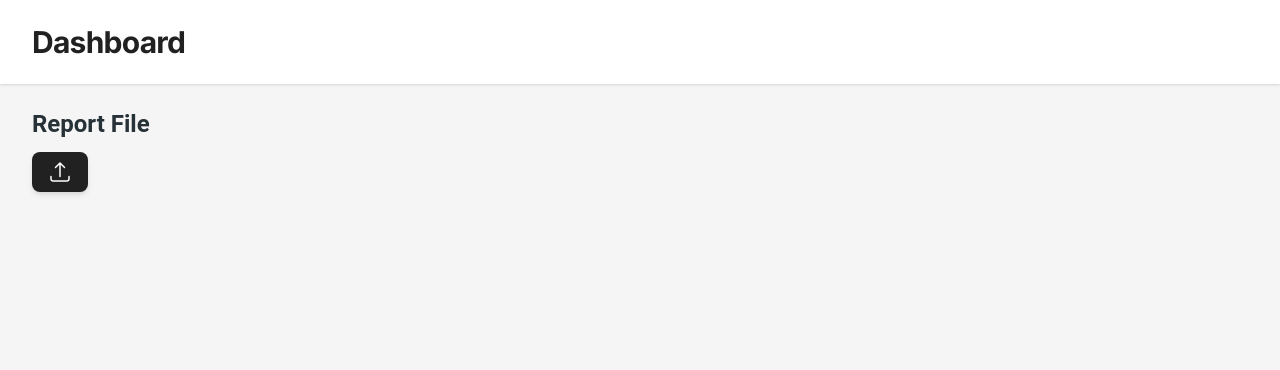
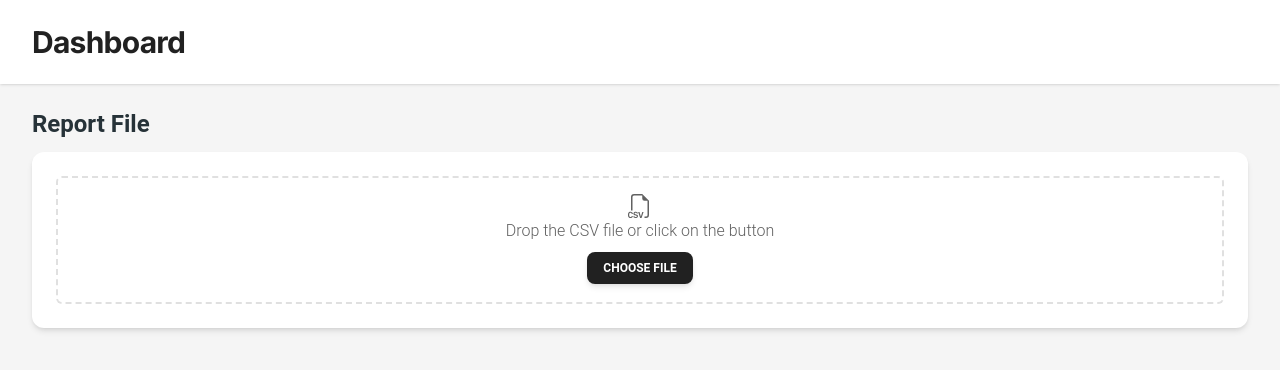
Before and after one commit to caminoezequiel/payo_dashboard, a Next.js app: page / in a window 1280 px wide. Shown: the top 370 px of the page. Built offline with nearby package versions, Linux system fonts and the light colour scheme.

Commit message:
adds drag & drop file upload

```diff
--- a/src/app/page.tsx
+++ b/src/app/page.tsx
@@ -15,7 +15,7 @@ export default function Dashboard() {
   };
   return (
     <div>
-      <Uploader id='reportFile' accept='.csv' onFileLoad={onFileLoad} />
+      <Uploader id='reportFile' extension='csv' onFileLoad={onFileLoad} />
       {report && <StatisticsCard report={report} />}
       {report && <StatisticsChart report={report} />}
       {report && <TransactionList report={report} />}
--- a/src/widgets/input-file.tsx
+++ b/src/widgets/input-file.tsx
@@ -1,17 +1,57 @@
-import { LegacyRef, useRef } from 'react';
-import { ArrowUpTrayIcon } from '@heroicons/react/24/solid';
-import { Button } from '@/ui-kit';
+import { LegacyRef, useRef, useState } from 'react';
+import { Button, Typography } from '@/ui-kit';
+import { BsFiletypeCsv } from 'react-icons/bs';
 
 export function InputFile(props: any) {
-  const { label, ...inputProps } = props;
-  const fileInputRef = useRef<LegacyRef<HTMLInputElement>>(null);
+  const { id, extension, label, onChange, ...inputProps } = props;
+  const inputRef = useRef<LegacyRef<HTMLInputElement>>(null);
+  const inputAccept = `.${extension}`;
+  const mimeType = `text/${extension}`;
+
+  let [dragActive, setDragActive] = useState(false);
   const handleClick = () => {
-    (fileInputRef?.current as any)?.click();
+    (inputRef?.current as any)?.click();
   };
+
+  const handleDragOver = (e: any) => {
+    e.preventDefault();
+    setDragActive(true);
+  };
+
+  const handleDragLeave = (e: any) => {
+    e.preventDefault();
+    e.stopPropagation();
+    setDragActive(false);
+  };
+
+  const handleDrop = (e: any) => {
+    e.preventDefault();
+    e.stopPropagation();
+    if (e?.dataTransfer?.files && e?.dataTransfer?.files[0]) {
+      const file = e.dataTransfer.files[0];
+      if (file.type === mimeType) {
+        onChange(file);
+      }
+    }
+    setDragActive(false);
+  };
+
+  const handleInputChange = (e: any) => {
+    if (e?.target?.files?.length > 0) {
+      onChange(e.target.files[0]);
+    }
+  };
+
   return (
-    <>
-      <input ref={fileInputRef} {...inputProps} style={{ display: 'none' }} />
-      <Button size='sm' onClick={handleClick}><ArrowUpTrayIcon className='w-6 h-6 text-white' /></Button>
-    </>
+    <div id={`${id}_draggable`} onDragLeave={handleDragLeave} onDragOver={handleDragOver} onDrop={handleDrop}
+         className='flex flex-col items-center p-4 w-full h-32 px-4 transition bg-white border-2 border-gray-300 border-dashed rounded-md appearance-none cursor-pointer hover:border-gray-400 focus:outline-none'
+    >
+      <BsFiletypeCsv className='w-6 h-6' />
+      {dragActive && <Typography>Drop here</Typography>}
+      {!dragActive && <Typography>Drop the CSV file or click on the button</Typography>}
+      <Button size='sm' onClick={handleClick} className='mt-2'>Choose file</Button>
+      <input ref={inputRef} type='file' accept={inputAccept} onChange={handleInputChange} {...inputProps}
+             style={{ display: 'none' }} />
+    </div>
   );
 }
--- a/src/widgets/uploader.tsx
+++ b/src/widgets/uploader.tsx
@@ -1,38 +1,40 @@
 'use client';
 import { useState } from 'react';
 import { InputFile } from '@/widgets';
-import { Spinner, Typography } from '@/ui-kit';
+import { Card, CardBody, Spinner, Typography } from '@/ui-kit';
 
-export function Uploader({ id, accept, onFileLoad }: any) {
+export function Uploader({ id, extension, onFileLoad }: any) {
   const [file, setFile] = useState<any>();
   const [loading, setLoading] = useState<boolean>(false);
 
-  const handleChange = (e: any) => {
-    setFile(e.target.files[0]);
-    if (e.target.files[0]) {
+  const handleChange = (e: File) => {
+    setFile(e);
+    if (e) {
       setLoading(true);
       const fileReader = new FileReader();
       fileReader.onload = function(event) {
         onFileLoad(event?.target?.result);
         setTimeout(() => setLoading(false), 500);
       };
-      fileReader.readAsText(e.target.files[0]);
+      fileReader.readAsText(e);
     }
   };
 
   return (
     <div className='flex flex-col gap-3'>
       <Typography varient='h2' className='text-2xl font-bold' color='blue-gray'>Report File</Typography>
-      <div className='flex items-center'>
-        {loading && <Spinner />}
-        {!file && <InputFile
-          id={id}
-          type={'file'}
-          accept={accept}
-          onChange={handleChange}
-        />}
-        {file && !loading && <Typography className='text-md' color='blue-gray'>[{file.name}]</Typography>}
-      </div>
+      <Card>
+        <CardBody>
+          {!file && <InputFile
+            id={id}
+            extension={extension}
+            onChange={handleChange}
+          />}
+          {loading && <Spinner />}
+          {file && !loading && <Typography className='text-md' color='blue-gray'>[{file.name}]</Typography>}
+        </CardBody>
+      </Card>
+
     </div>
   );
 }
```
